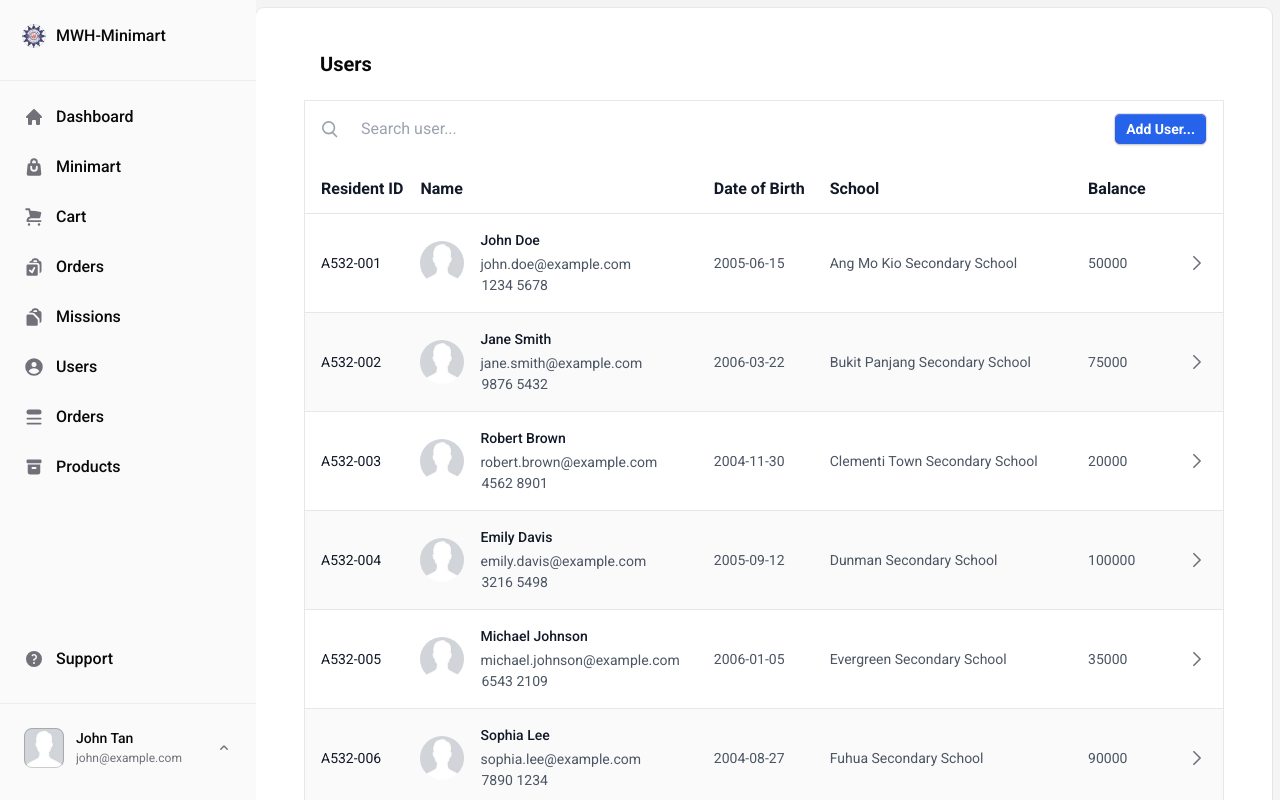
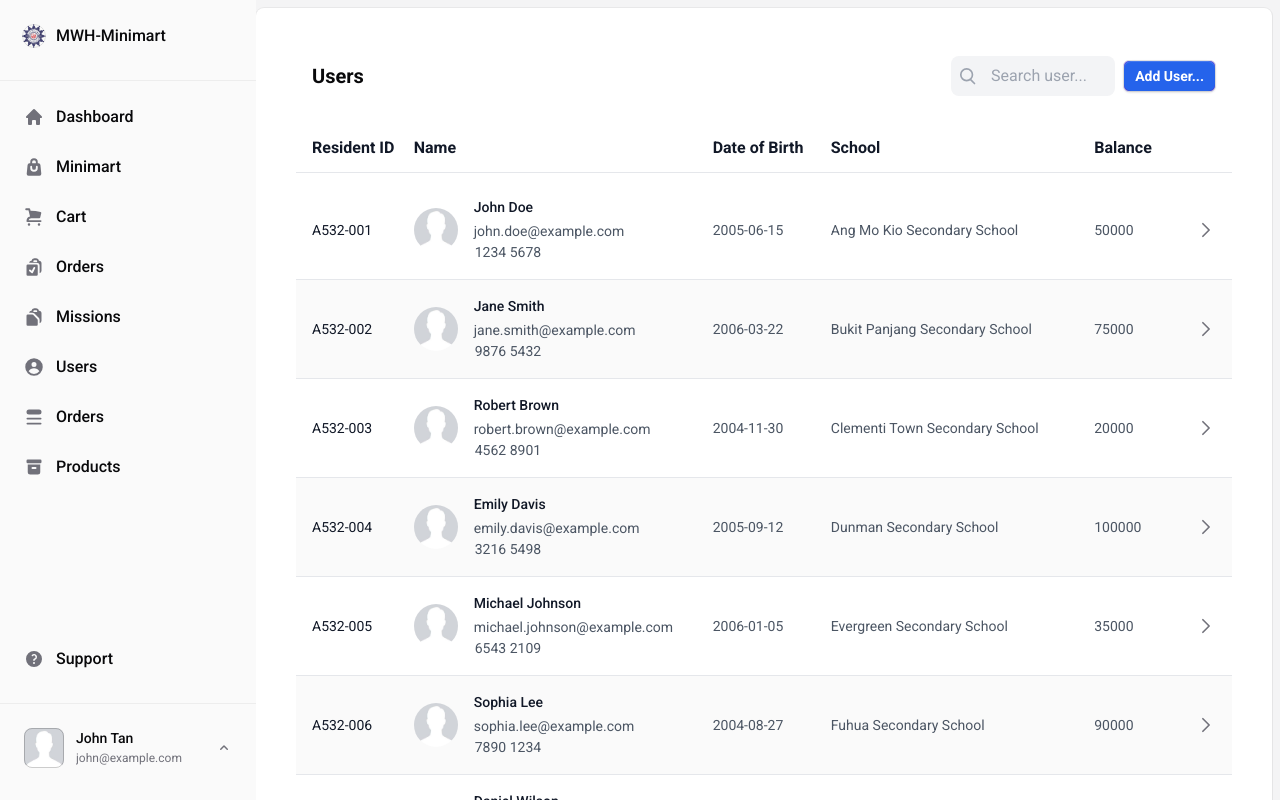
Before and after one commit to c0dn/h4g_front, a React (Vite) app: page /app/Users in a window 1280 px wide. Shown: the top 800 px of the page. Built offline with nearby package versions, Linux system fonts and the light colour scheme; sample sign-in values are in the browser's storage.

Commit message:
Update Users.tsx

```diff
--- a/src/pages/Users.tsx
+++ b/src/pages/Users.tsx
@@ -16,21 +16,13 @@ const users = [
 
 export default function Users() {
   return (
-    <div className="px-2 sm:px-4 lg:px-2">
+    <div>
       <div className="sm:flex sm:items-center">
         <div className="sm:flex-auto lg:px-4">
           <Heading>Users</Heading>
         </div>
-      </div>
-      <div className="mt-6 flow-root">
-        <div className="-my-2 overflow-x-auto sm:-mx-6 lg:-mx-8">
-          <div className="inline-block min-w-full py-1 align-middle sm:px-6 lg:px-8">
-            <table className="min-w-full border">
-              <thead>
-                <tr>
-                  <th colSpan="6" className="px-4 py-2">
-                    <div className="flex w-full items-center justify-between">
-                      <div className="flex relative w-4/5">
+        <div className="flex w-full justify-end items-center px-4 py-2">
+          <div className="flex relative w-1/5 bg-gray-100 rounded-lg mr-2">
             <input
               type="text"
               placeholder="Search user..."
@@ -39,7 +31,7 @@ export default function Users() {
             <button>
               <svg
                 xmlns="http://www.w3.org/2000/svg"
-                            className="absolute -left-0.5 top-1/2 transform -translate-y-1/2 h-5 w-5 text-gray-400"
+                className="absolute -left-0.5 top-1/2 transform -translate-y-1/2 h-5 w-5 ml-2 text-gray-400"
                 fill="none"
                 viewBox="0 0 24 24"
                 stroke="currentColor"
@@ -53,8 +45,7 @@ export default function Users() {
               </svg>
             </button>
           </div>
-
-                      {/* Add User Button */}
+          <div>
             <Button
               color="blue"
               className="rounded-md bg-indigo-600 px-3 py-2 text-center text-sm font-semibold text-white shadow-sm hover:bg-blue-500 focus-visible:outline focus-visible:outline-2 focus-visible:outline-offset-2 focus-visible:outline-blue-600"
@@ -63,12 +54,16 @@ export default function Users() {
               Add User...
             </Button>
           </div>
-                  </th>
-                </tr>
-              </thead>
+
+        </div>
+      </div>
+      <div className="mt-6 flow-root">
+        <div className="-my-2 overflow-x-auto sm:-mx-6 lg:-mx-8">
+          <div className="inline-block min-w-full py-1 align-middle sm:px-6 lg:px-8">
+            <table className="min-w-full">
               <div className="mb-2">
               </div>
-              <thead className="border border-t-0">
+              <thead className="border border-t-0 border-x-0">
                 <tr>
                   <th scope="col" className="py-3 lg:px-4 text-left text-medium font-semibold text-gray-900">
                     Resident ID
```
Lines whose indentation alone changed are shown as unchanged.
